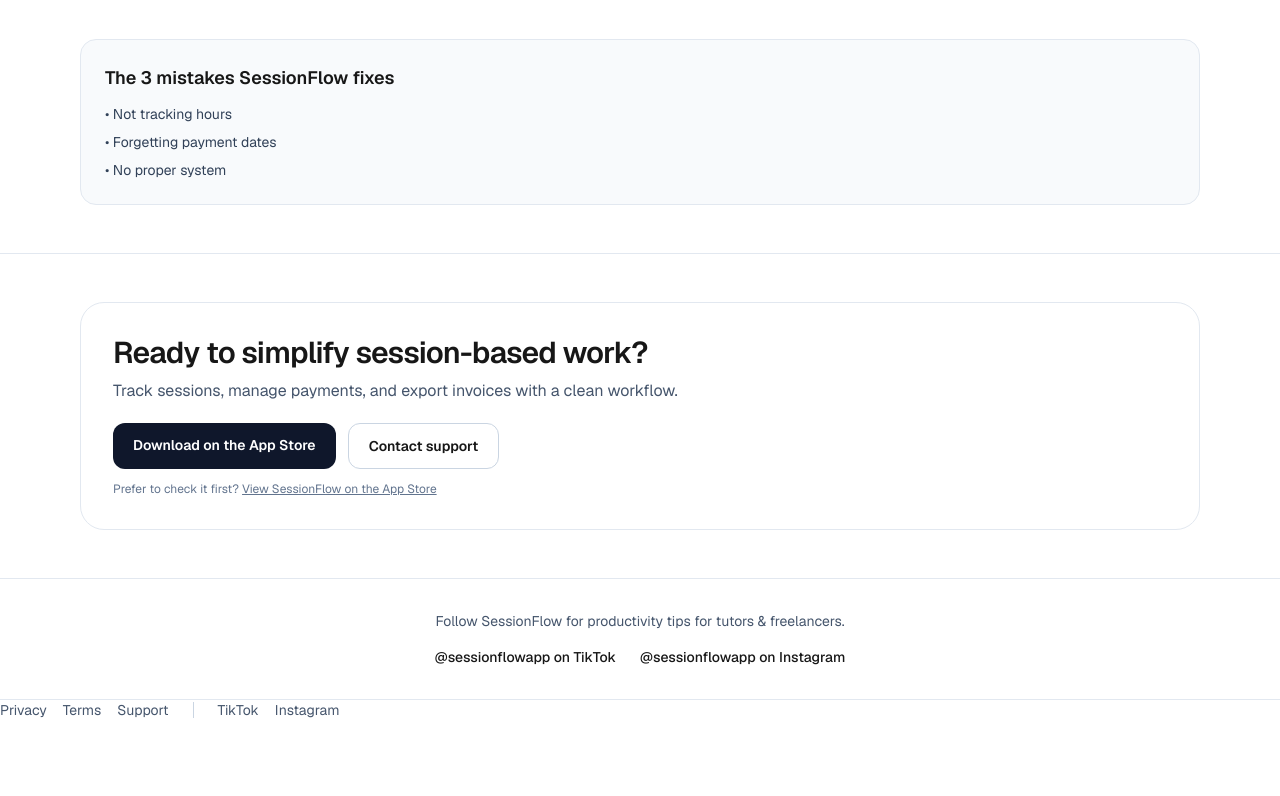
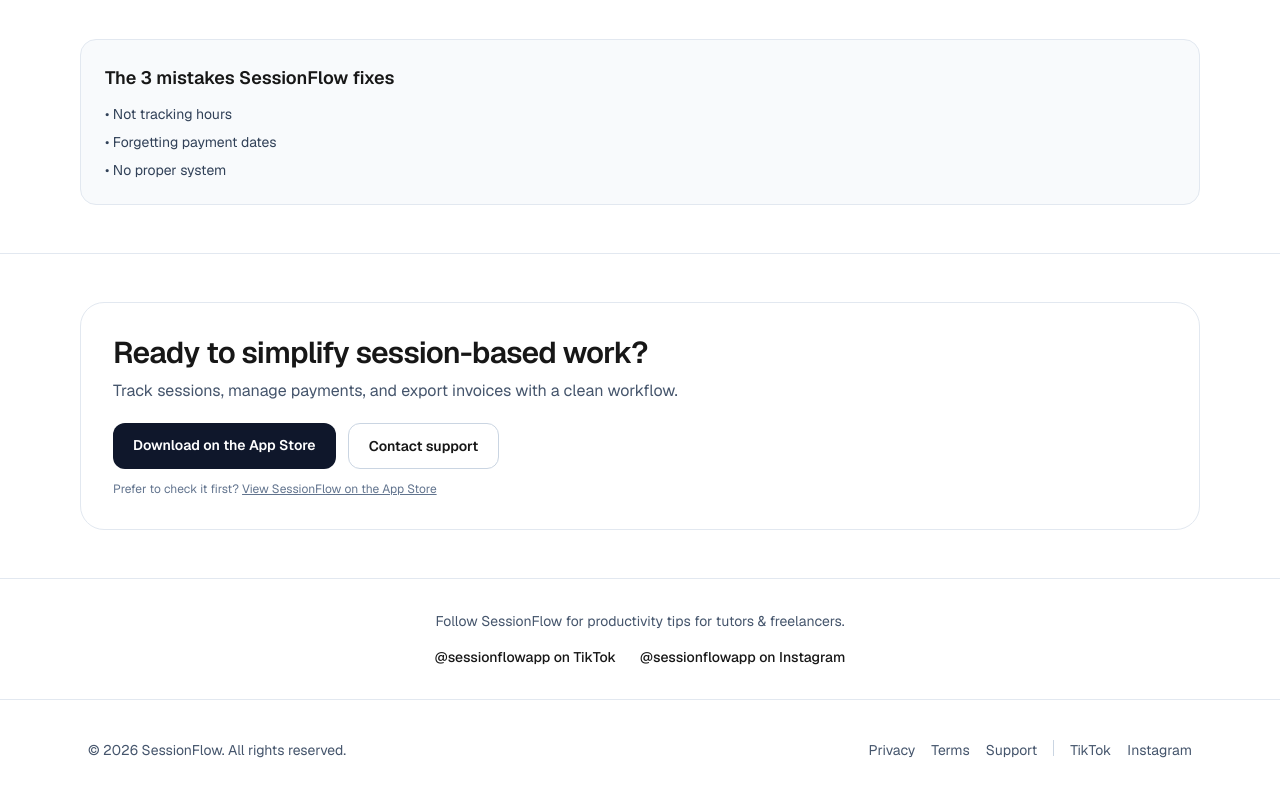
Before and after one commit to cjiajing/sessionflow-site, a Next.js app: page / in a window 1280 px wide. Shown: the part 1477-2273 px from the top of the page. Before the commit the page ends 2197 px from the top, so only its background shows below. Built offline with nearby package versions, Linux system fonts and the light colour scheme.

Commit message:
Update layout.tsx

```diff
--- a/app/layout.tsx
+++ b/app/layout.tsx
@@ -148,7 +148,13 @@ export default function RootLayout({
 
         {/* Footer */}
         <footer className="border-t border-slate-200">
-          <div className="flex flex-wrap items-center gap-4 text-sm text-slate-600">
+          <div className="mx-auto max-w-6xl px-4 py-10 md:px-6">
+            <div className="flex flex-col gap-4 md:flex-row md:items-center md:justify-between">
+              <p className="text-sm text-slate-600">
+                © {new Date().getFullYear()} SessionFlow. All rights reserved.
+              </p>
+
+              <div className="flex flex-wrap gap-4 text-sm text-slate-600">
                 <Link className="hover:text-slate-900" href="/privacy">
                   Privacy
                 </Link>
@@ -159,7 +165,7 @@ export default function RootLayout({
                   Support
                 </Link>
 
-            <span className="mx-2 hidden h-4 w-px bg-slate-300 md:block" />
+                <span className="hidden md:inline-block h-4 w-px bg-slate-300" />
 
                 <a
                   href="https://www.tiktok.com/@sessionflowapp"
@@ -179,6 +185,8 @@ export default function RootLayout({
                   Instagram
                 </a>
               </div>
+            </div>
+          </div>
         </footer>
       </body>
     </html>
```
Lines whose indentation alone changed are shown as unchanged.
